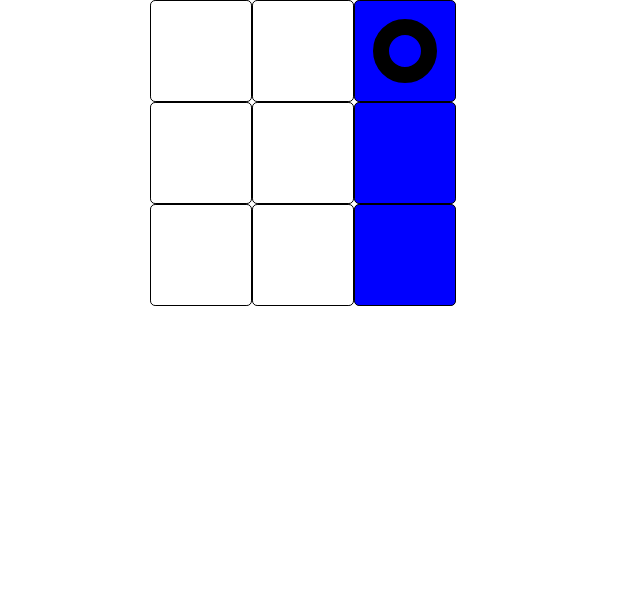
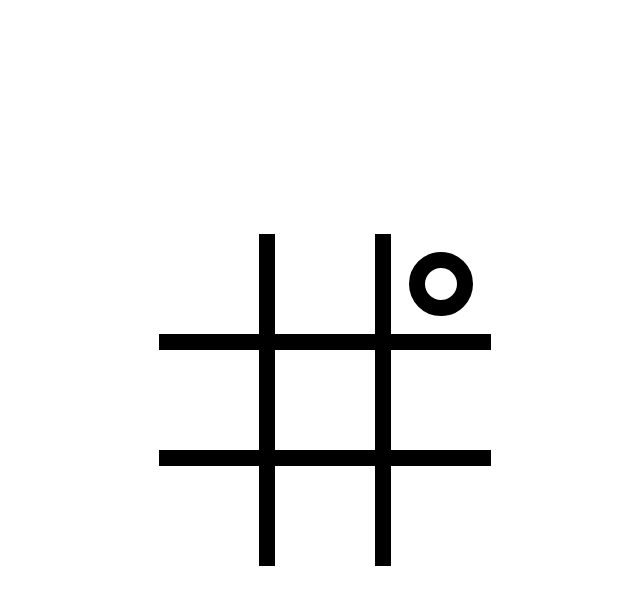
Before and after one commit to LaraBalsamello/react-tic-tac-toe, a React app: page / in a window 1280 px wide. Shown: the top 604 px of the page, without its empty margins (315-955 px from the left). Built offline with nearby package versions, Linux system fonts and the light colour scheme.

Commit message:
change styles of the board

```diff
--- a/src/App.scss
+++ b/src/App.scss
@@ -1,5 +1,8 @@
 .App {
   text-align: center;
+  height:100vh;
+  display: flex;
+  align-items: center;
 }
 
 .App-logo {
--- a/src/Board/Board.scss
+++ b/src/Board/Board.scss
@@ -4,7 +4,9 @@
     flex-wrap: wrap;
     margin: auto;
     width: 350px;
+    justify-content: center;
+    align-items: center;
     :nth-child(3n) {
-        background-color: blue;
+        // background-color: blue;
     }
 }
--- a/src/Board/BoardBox/BoardBox.scss
+++ b/src/Board/BoardBox/BoardBox.scss
@@ -1,6 +1,24 @@
 .board-box {
-    border: 1px solid black;
-    border-radius: 5%;
+    border: 0.5rem solid black;
     width: 100px;
     height: 100px;
+    &:nth-child(3n) {
+        border-right: none;
+    }
+    &:nth-child(1),
+    &:nth-child(2),
+    &:nth-child(3) {
+        border-top: none;
+    }
+    &:nth-child(1),
+    &:nth-child(4),
+    &:nth-child(7) {
+        border-left: none;
+    }
+    &:nth-child(7),
+    &:nth-child(8),
+    &:nth-child(9) {
+        border-bottom: none;
+    }
+
 }
```
